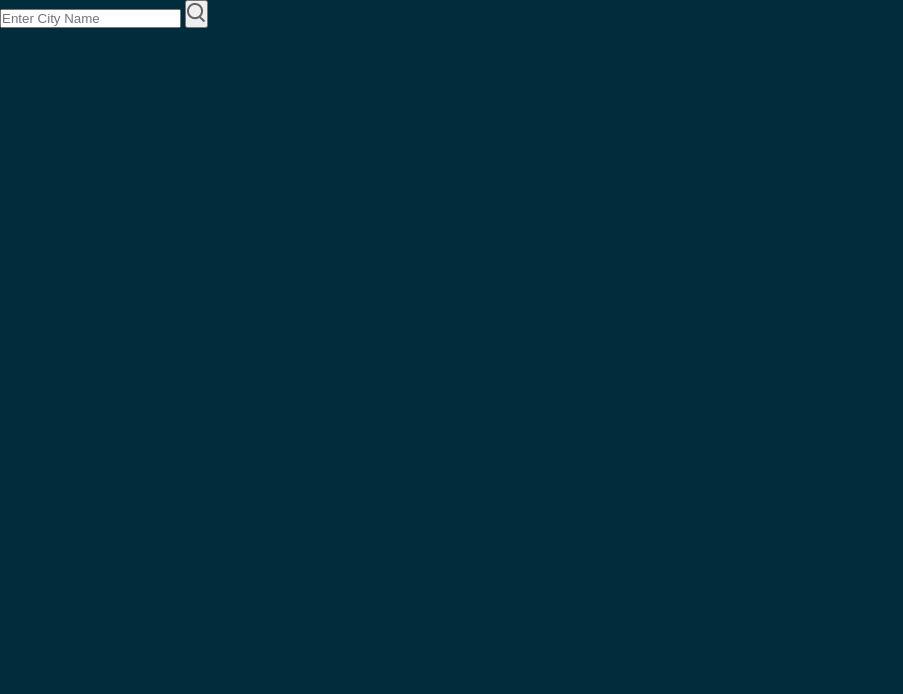
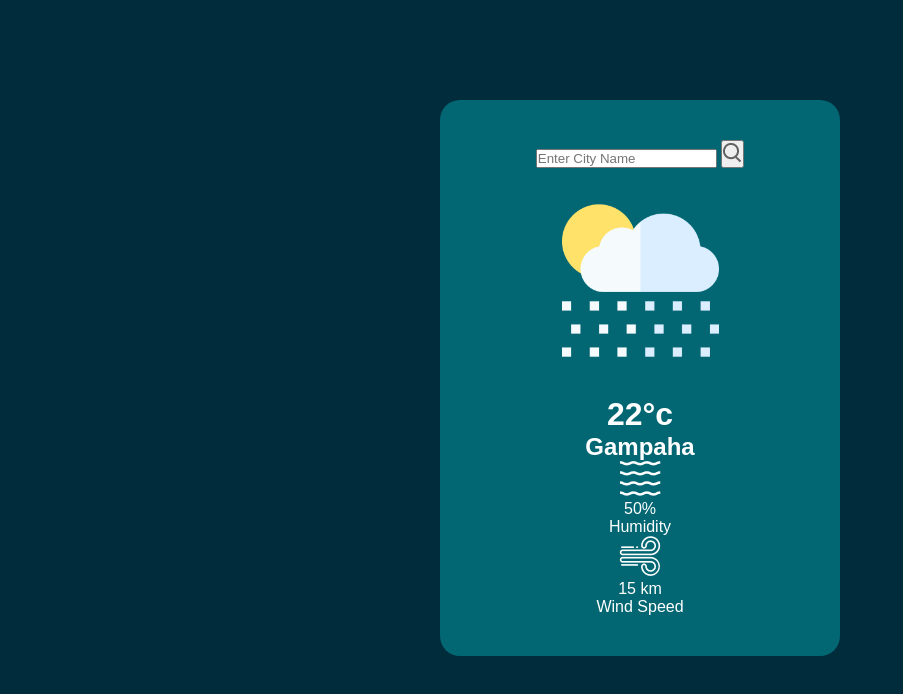
Before and after one commit to AksaMJML/weather-site, a plain HTML site: page index.html in a window 1280 px wide. Shown: the whole page, without its empty margins (0-903 px from the left). Drawn offline with Linux system fonts and the light colour scheme; files whose address does not match are found by name.

Commit message:
added the components of UI

```diff
--- a/Assets/style.css
+++ b/Assets/style.css
@@ -8,3 +8,13 @@ body {
     background-color: #012c3b;
 
 }
+.card{
+    width: 90%;
+    max-width: 400px;
+    background-color: #026773;
+    color: #fff;
+    margin: 100px auto 0;
+    border-radius: 20px;
+    padding: 40px 35px;
+    text-align: center;
+}
--- a/index.html
+++ b/index.html
@@ -12,6 +12,27 @@
             <input type="text" placeholder="Enter City Name" spellcheck="false">
             <button><img src="Assets/img/search.png"></button>
         </div>
+        <div class="weather">
+            <img src="Assets/img/rain.png" class="weather-icon" alt="weather icon">
+            <h1 class="temp">22°c</h1>
+            <h2 class="city">Gampaha</h2>
+            <div class="details">
+                <div class="col">
+                    <img src="Assets/img/humidity.png" >
+                    <div>
+                        <p class="humidity">50%</p>
+                        <p>Humidity</p>
+                    </div>
+                </div>
+                <div class="col">
+                    <img src="Assets/img/wind.png" >
+                    <div>
+                        <p class="wind">15 km</p>
+                        <p>Wind Speed</p>
+                    </div>
+                </div>
+            </div>
+        </div>
     </div>
     <script src="app.js"></script>
 </body>
```
